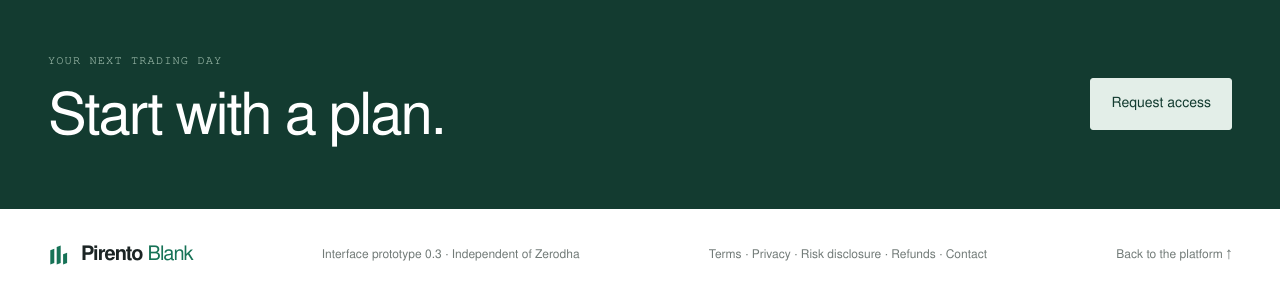
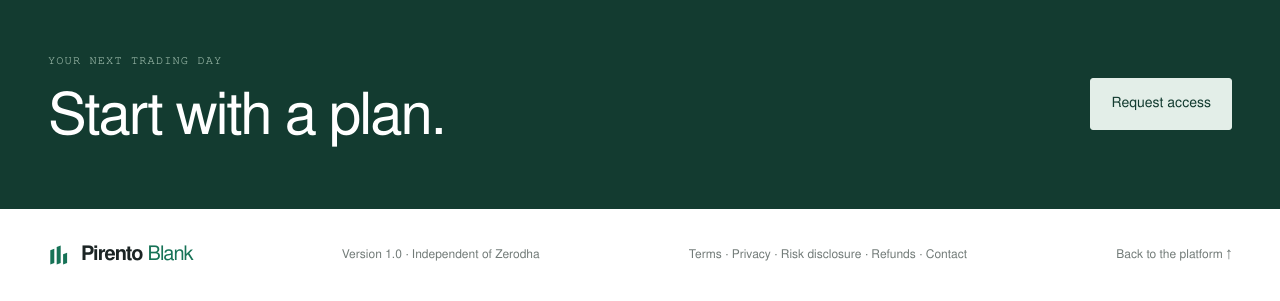
Before and after one commit to pirento/Blank-M, a Node project: template views/pages/landing.ejs in a window 1280 px wide. Shown: the part 3759-4060 px from the top of the page. Run offline with Node 20 templates, Linux system fonts and the light colour scheme; the template is opened without the code that fills it, so the values that code supplies are empty; style sheets or scripts are compiled from the project's sources.

Commit message:
Release 1.0.0
Co-Authored-By: Claude Opus 5.5 <noreply@anthropic.com>
Claude-Session: https://claude.ai/code/session_01GEJySDgWRiod2q6w1Ufm3Y

```diff
--- a/package.json
+++ b/package.json
@@ -1,7 +1,7 @@
 {
   "name": "blank-trading-journal",
   "private": true,
-  "version": "0.3.0",
+  "version": "1.0.0",
   "description": "Pirento Blank — invite-only planning and trading journal (Express MVC, MongoDB, EJS).",
   "type": "module",
   "main": "server.js",
--- a/views/pages/landing.ejs
+++ b/views/pages/landing.ejs
@@ -245,7 +245,7 @@ const pitch = 700 / SAMPLE_CANDLES.length;
       </main>
       <footer class="landing-footer">
         <a href="/" aria-label="Pirento Blank home" class="landing-brand-link"><%- include('../partials/brand') %></a>
-        <p>Interface prototype 0.3 · Independent of Zerodha</p>
+        <p>Version 1.0 · Independent of Zerodha</p>
         <p><a href="/terms">Terms</a> · <a href="/privacy">Privacy</a> · <a href="/disclaimer">Risk disclosure</a> · <a href="/refunds">Refunds</a> · <a href="/contact">Contact</a></p>
         <a href="#about" class="landing-footer-link">Back to the platform ↑</a>
       </footer>
--- a/views/partials/dock.ejs
+++ b/views/partials/dock.ejs
@@ -15,5 +15,5 @@
     </a>
     <% } %>
   </nav>
-  <span class="workspace-dock-caption" aria-hidden="true">0.3</span>
+  <span class="workspace-dock-caption" aria-hidden="true">1.0</span>
 </div>
```
